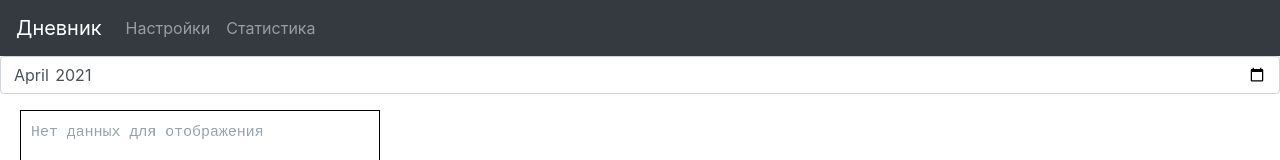
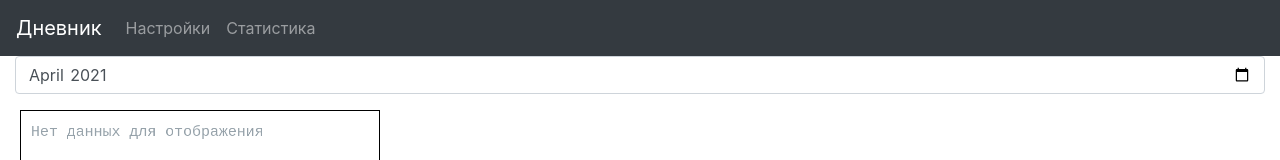
Before and after one commit to a1phaZ/EpilepticDiary, a React (Create React App) app in the folder app/: page /EpilepticDiary/stats in a window 1280 px wide. Shown: the top 160 px of the page. Built offline with nearby package versions, Linux system fonts and the light colour scheme.

Commit message:
[design | graphic] redesign

```diff
--- a/app/src/components/stats/Stats.component.js
+++ b/app/src/components/stats/Stats.component.js
@@ -3,7 +3,7 @@ import {get, init_db} from "../../_functions/db";
 import {bindActionCreators} from "redux";
 import {connect} from "react-redux";
 import {setDB} from "../../store/data/actions";
-import {Form, FormGroup} from "react-bootstrap";
+import {Col, Form, FormGroup} from "react-bootstrap";
 import {endOfMonth, format, startOfMonth} from 'date-fns';
 import Canvas from '../canvas/Canvas.component';
 import {data4Stats, filteredByType, prepareAttackColumns, reduceAttackByDate} from "../../_functions/stats";
@@ -63,6 +63,7 @@ class StatsComponent extends Component {
 	render() {
 		return (
 			<>
+				<Col>
 					<FormGroup className={'date-picker'}>
 						<Form>
 							<Form.Control
@@ -81,6 +82,7 @@ class StatsComponent extends Component {
 							/>
 						</Form>
 					</FormGroup>
+				</Col>
 				<Canvas data={this.state.data4Stats}/>
 			</>
 		)
```
Lines whose indentation alone changed are shown as unchanged.
